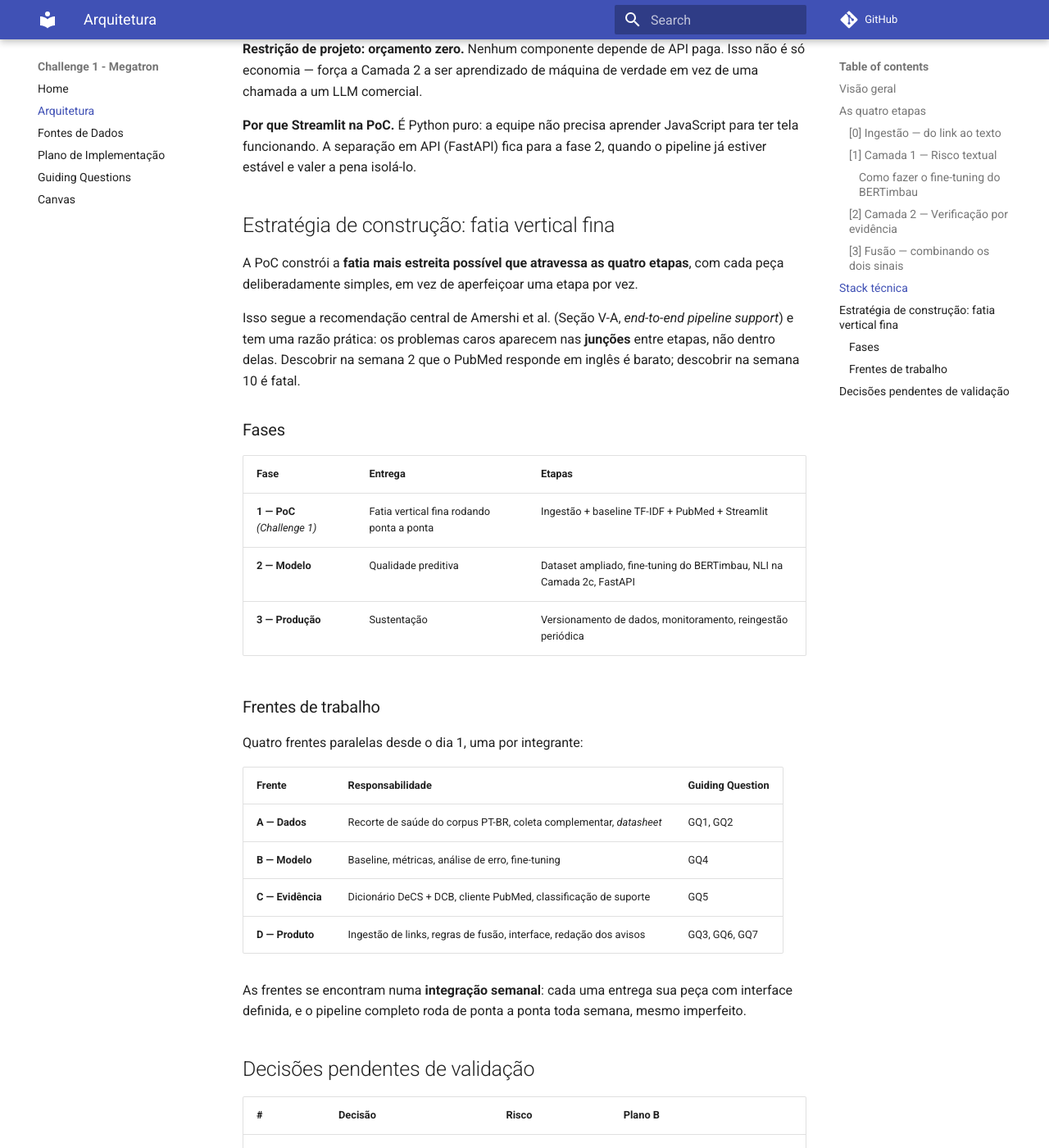
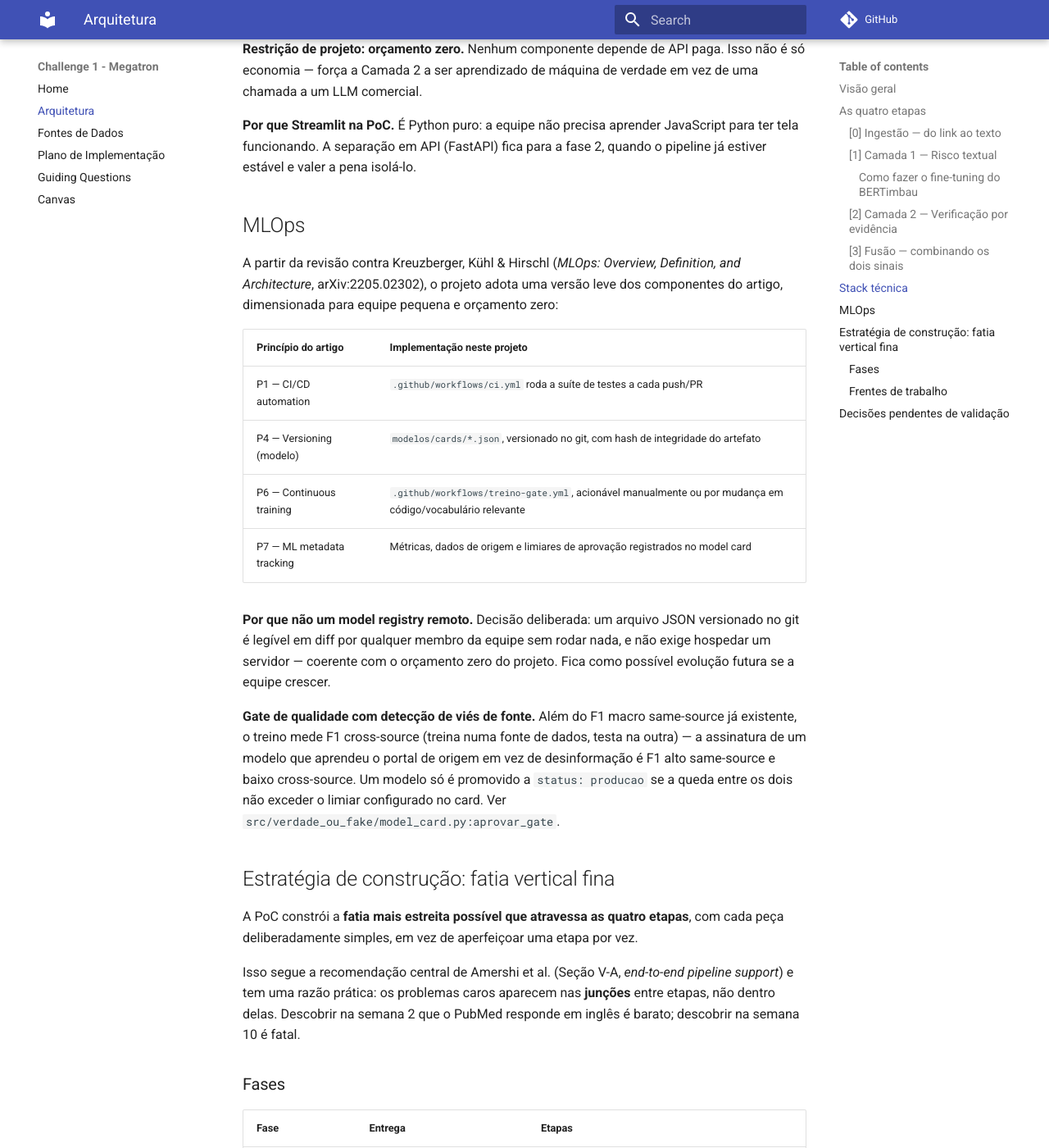
Before and after one commit to unb-Sistemas-de-Machine-learning/challenge_1_megatron, an MkDocs documentation site: the page built from docs/arquitetura.md, in a window 1280 px wide and 1400 px high, scrolled down 5228 px. Shown: the whole window at 82% size. Built offline with MkDocs 1.6.1 and Material for MkDocs 9.7.7, drawn with Linux system fonts in a browser that asks for light colours; comment, search, counter and statistics services are not loaded.

Commit message:
docs: documenta MLOps, gate de qualidade e segunda fonte de dados

```diff
--- a/docs/arquitetura.md
+++ b/docs/arquitetura.md
@@ -162,6 +162,33 @@ uma chamada a um LLM comercial.
 para ter tela funcionando. A separação em API (FastAPI) fica para a fase 2, quando o
 pipeline já estiver estável e valer a pena isolá-lo.
 
+## MLOps
+
+A partir da revisão contra Kreuzberger, Kühl & Hirschl (*MLOps: Overview,
+Definition, and Architecture*, arXiv:2205.02302), o projeto adota uma versão
+leve dos componentes do artigo, dimensionada para equipe pequena e orçamento
+zero:
+
+| Princípio do artigo | Implementação neste projeto |
+|---|---|
+| P1 — CI/CD automation | `.github/workflows/ci.yml` roda a suíte de testes a cada push/PR |
+| P4 — Versioning (modelo) | `modelos/cards/*.json`, versionado no git, com hash de integridade do artefato |
+| P6 — Continuous training | `.github/workflows/treino-gate.yml`, acionável manualmente ou por mudança em código/vocabulário relevante |
+| P7 — ML metadata tracking | Métricas, dados de origem e limiares de aprovação registrados no model card |
+
+**Por que não um model registry remoto.** Decisão deliberada: um arquivo JSON
+versionado no git é legível em diff por qualquer membro da equipe sem rodar
+nada, e não exige hospedar um servidor — coerente com o orçamento zero do
+projeto. Fica como possível evolução futura se a equipe crescer.
+
+**Gate de qualidade com detecção de viés de fonte.** Além do F1 macro
+same-source já existente, o treino mede F1 cross-source (treina numa fonte de
+dados, testa na outra) — a assinatura de um modelo que aprendeu o portal de
+origem em vez de desinformação é F1 alto same-source e baixo cross-source. Um
+modelo só é promovido a `status: producao` se a queda entre os dois não
+exceder o limiar configurado no card. Ver
+`src/verdade_ou_fake/model_card.py:aprovar_gate`.
+
 ## Estratégia de construção: fatia vertical fina
 
 A PoC constrói a **fatia mais estreita possível que atravessa as quatro etapas**, com
```
Also changed, not shown: README.md (+15 -0 lines).
